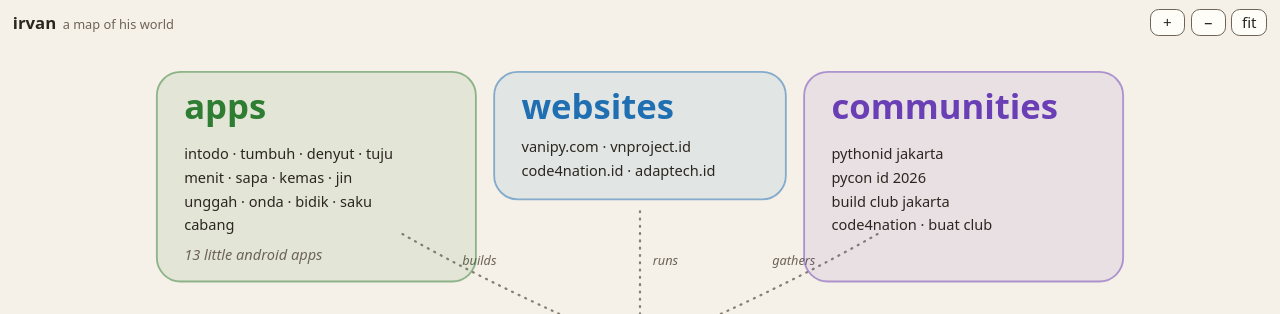
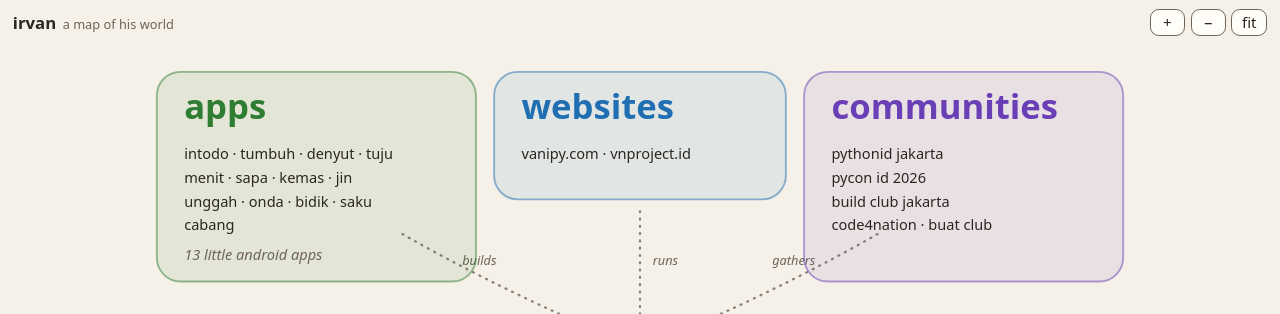
Before and after one commit to irvan-putra/irvan, a plain HTML site: page android/app/src/main/assets/map.html in a window 1280 px wide. Shown: the top 314 px of the page. Drawn offline with Linux system fonts and the light colour scheme.

Commit message:
Hide code4nation.id and adaptech.id website entries until the sites are fixed

```diff
--- a/android/app/src/main/assets/map.html
+++ b/android/app/src/main/assets/map.html
@@ -173,8 +173,8 @@
             style="fill: var(--c-web); stroke: var(--c-web);"/>
       <text class="dtitle" x="470" y="122" style="fill: var(--c-web);">websites</text>
       <g class="detail">
-        <text class="item" x="470" y="158">vanipy.com &#183; vnproject.id</text>
-        <text class="item" x="470" y="184">code4nation.id &#183; adaptech.id</text>
+        <text class="item" x="470" y="166">vanipy.com &#183; vnproject.id</text>
+        <!-- hidden until the sites are fixed: code4nation.id, adaptech.id -->
       </g>
     </g>
 
@@ -289,11 +289,10 @@
     },
     websites: {
       title: "websites",
-      desc: "Sites he runs: vanipy.com for his own pages, vnproject.id, adaptech.id, plus Code4Nation\u2019s hackathon sites.",
+      desc: "Sites he runs: vanipy.com for his own pages, plus vnproject.id.",
       links: [
         ["vanipy.com", "https://vanipy.com"],
-        ["vnproject.id", "https://vnproject.id"],
-        ["code4nation.id", "http://code4nation.id"]
+        ["vnproject.id", "https://vnproject.id"]
       ]
     },
     findme: {
```
Also changed, not shown: index.html (+4 -5 lines).
